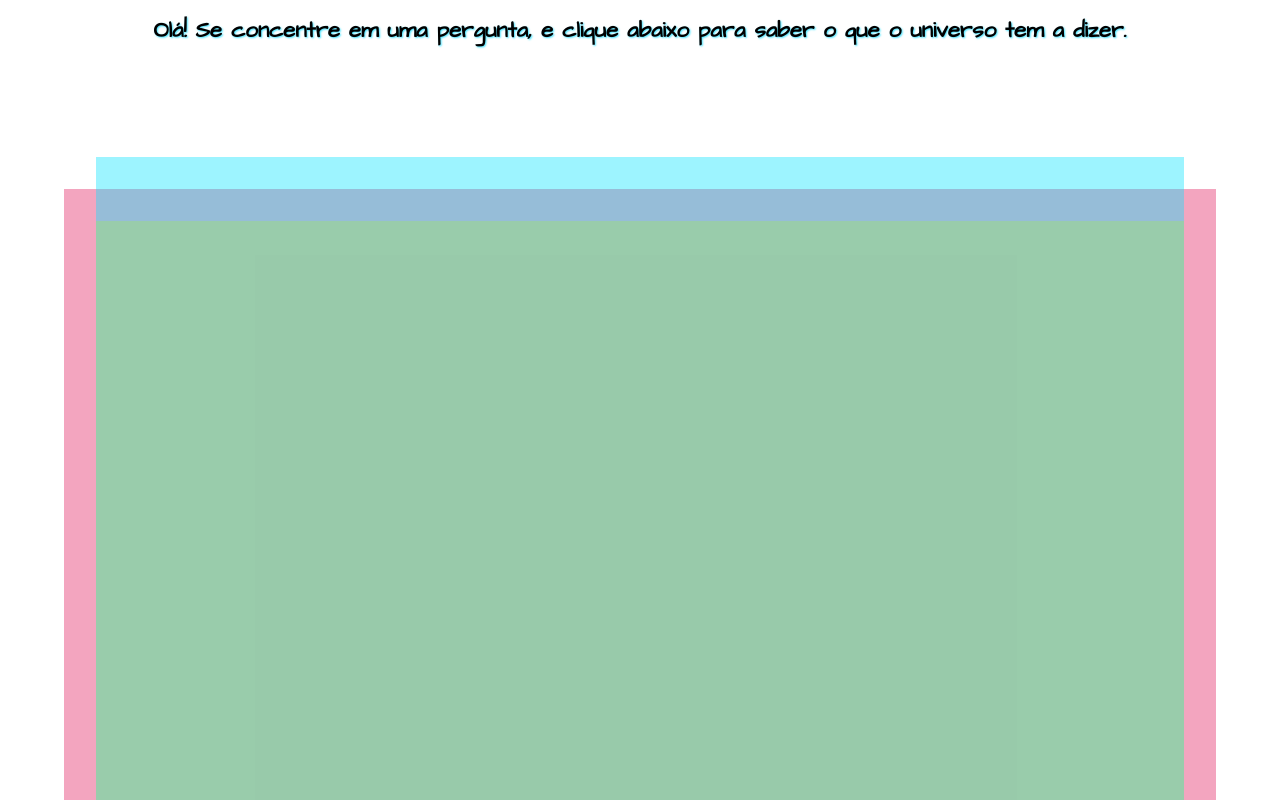
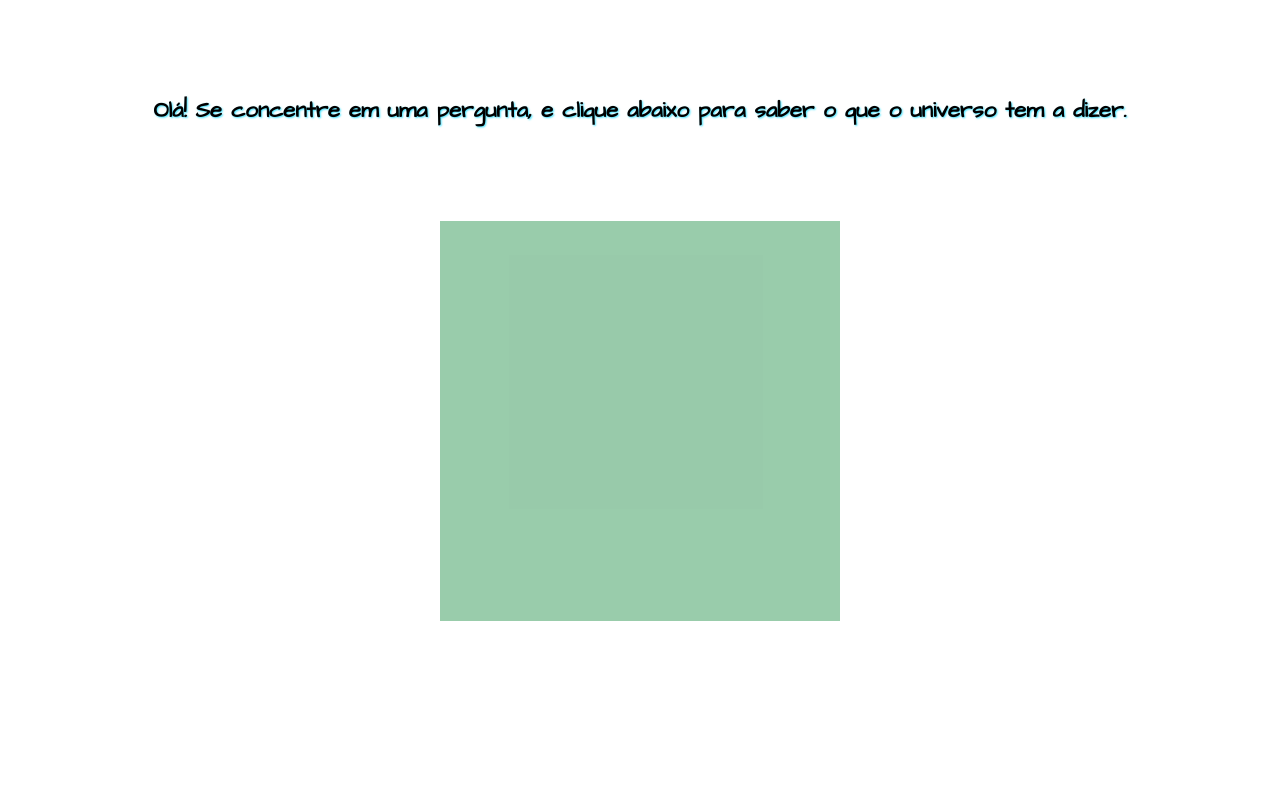
Before and after one commit to Kenzie-Academy-Brasil-Developers/entrega-construa-um-jogo-de-azar-sprint-3-johkker, a plain HTML site: page index.html in a window 1280 px wide. Shown: the top 800 px of the page. Drawn offline with Linux system fonts and the light colour scheme.

Commit message:
Adicionado desktop version

```diff
--- a/assets/styles/styles.css
+++ b/assets/styles/styles.css
@@ -8,6 +8,7 @@ body {
 }
 
 header {
+    margin-top: 5vw;
     width: 100vw;
     font-size: 0.7em;
     text-align: center;
@@ -64,3 +65,16 @@ main {
     text-shadow: 1px 1px 2px rgb(0, 0, 0);
     /*background: linear-gradient(152deg, rgba(56, 255, 0, 0.33) 0%, rgba(255, 0, 0, 0.33) 51%, rgba(196, 0, 255, 0.33) 75%);*/
 }
+
+@media screen and (min-width: 800px) {
+    #magicBall1, #magicBall2, #magicBall3 {
+        width: 50vh;
+        height: 50vh;
+    }
+    header {
+        margin-top: 10vh;
+    }
+    main {
+        margin-top: 10vh;
+    }
+}
```
